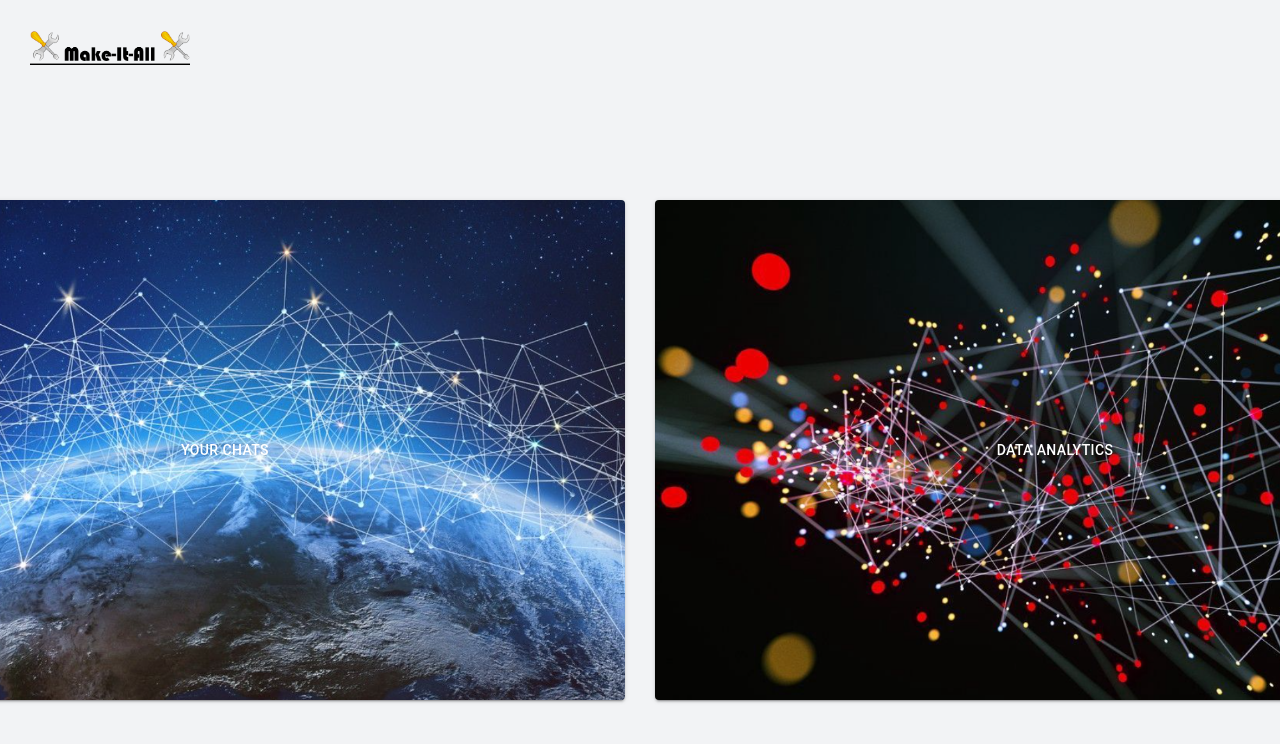
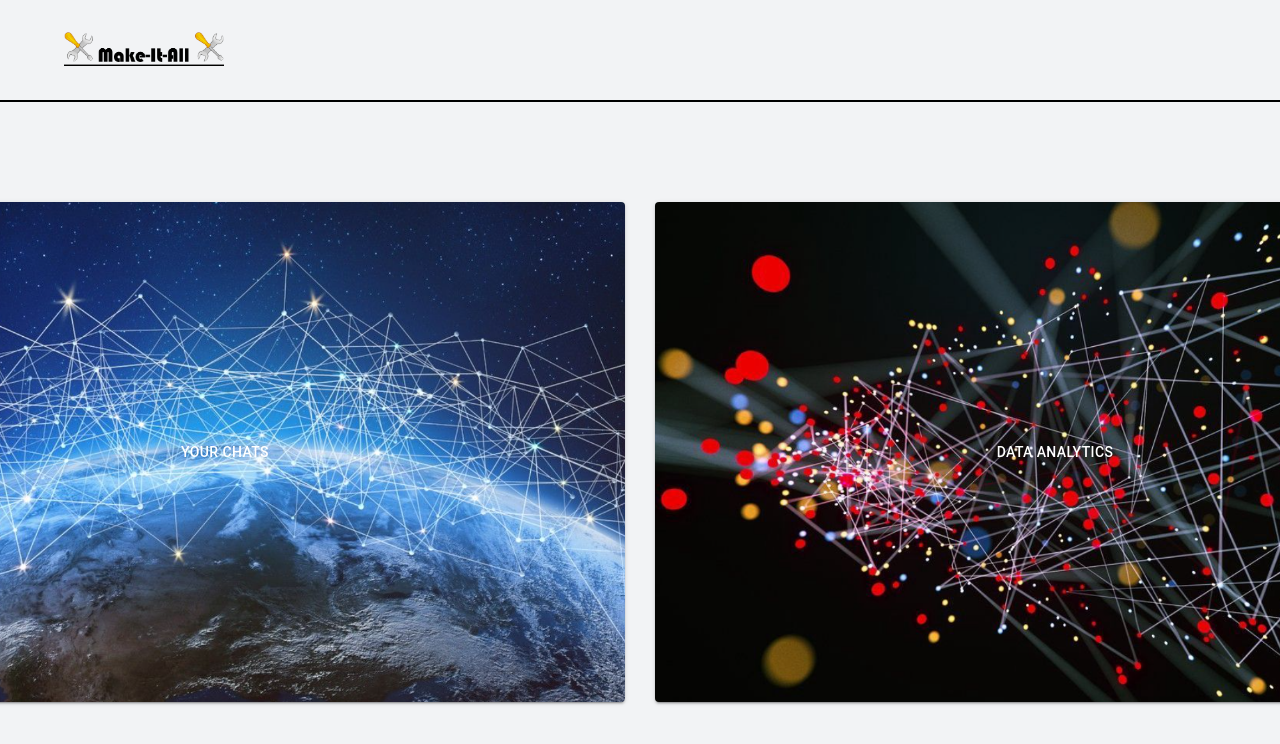
Before and after one commit to zxch91/Teamprojectsteam12, a Next.js app: page /landing in a window 1280 px wide. Shown: the top 744 px of the page. Built offline with nearby package versions, Linux system fonts and the light colour scheme.

Commit message:
Add files via upload

```diff
--- /dev/null
+++ b/src/styles/Header.module.css
@@ -0,0 +1,24 @@
+.headerContainer {
+    display: flex;
+    justify-content: space-between; /* Add this */
+    width: 90%;
+    height: 100px;
+    border-bottom: 2px solid black;
+    align-items: center;
+    padding: 0 5%;
+  }
+
+  .headerElements {
+    width: 50%;
+  }
+
+  .loggedInContainer {
+    width: 50%;
+    display: flex;
+    justify-content: flex-end; /* Add this */
+  }
+
+  .logo {
+    height: 50;
+    width: 50;
+  }
```
